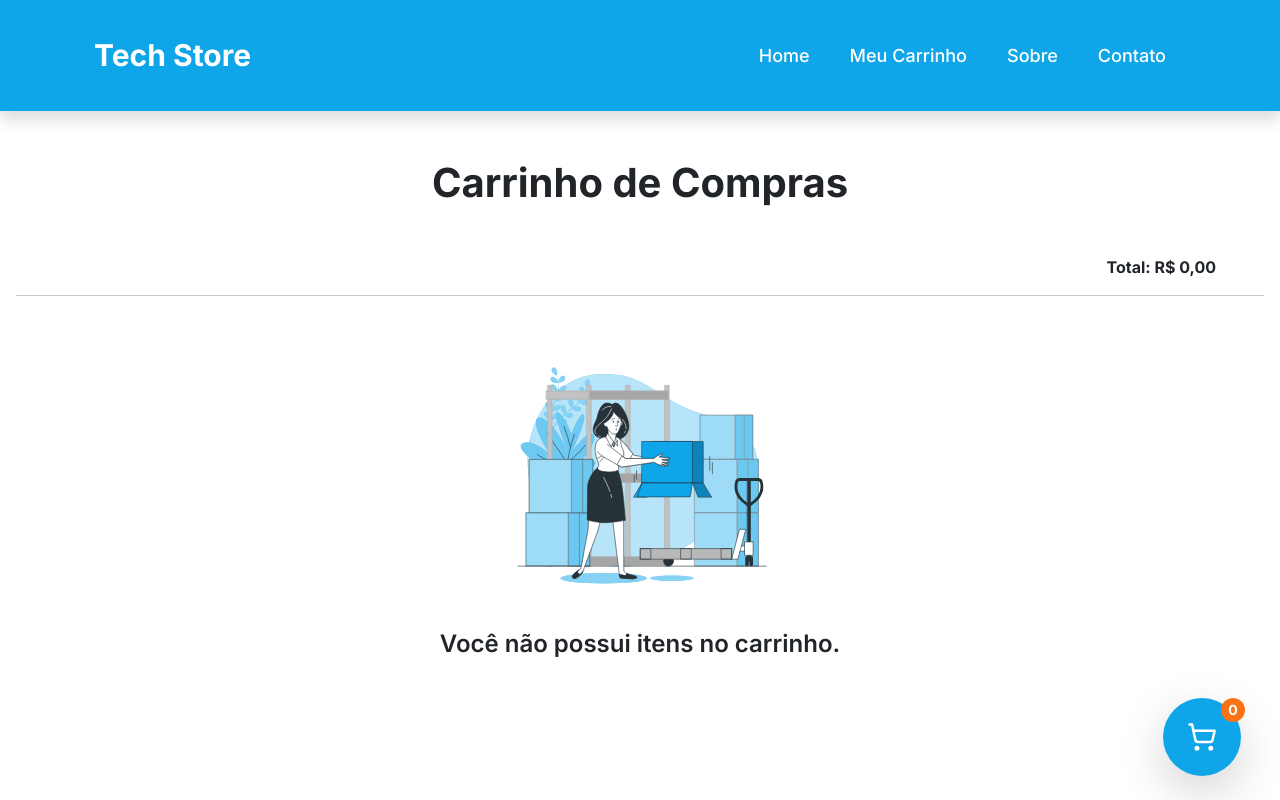
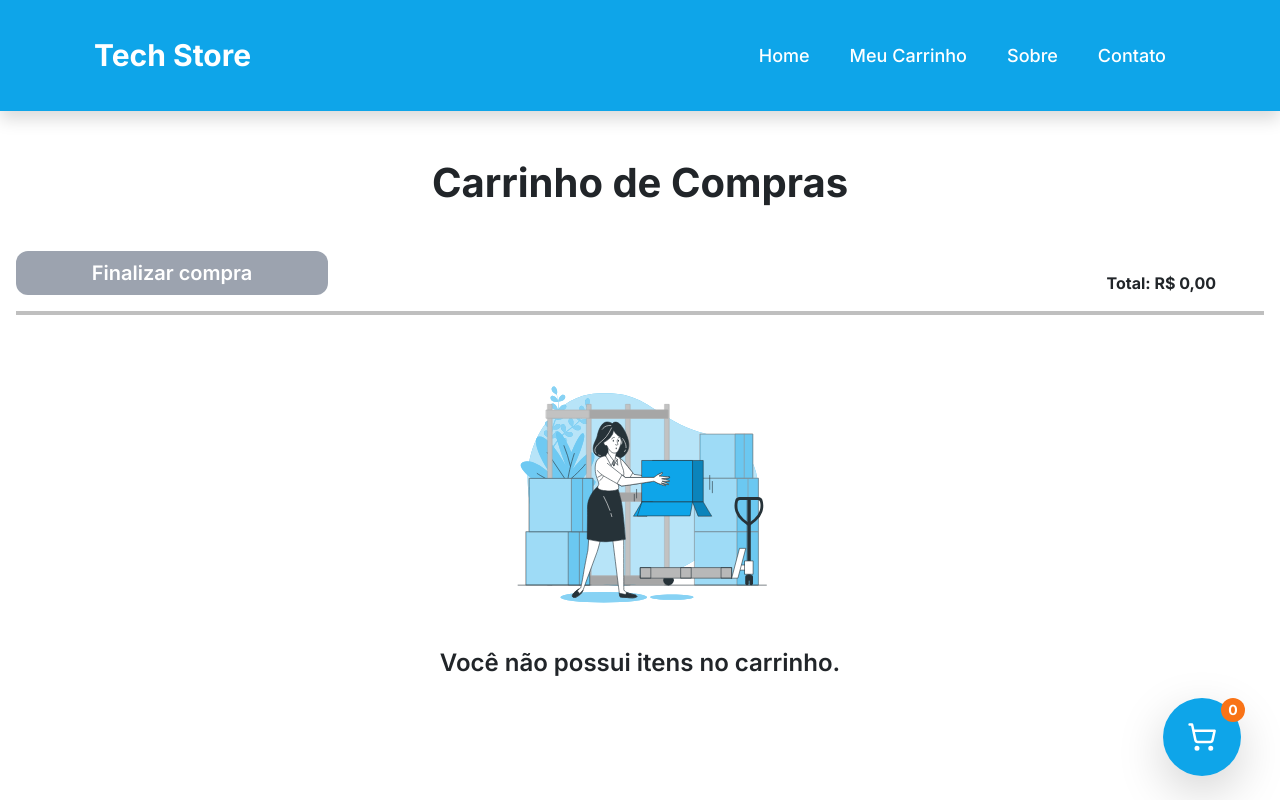
Before and after one commit to brunom-dev/project-Ecommerce, a React (Vite) app: page /cart in a window 1280 px wide. Built offline with nearby package versions, Linux system fonts and the light colour scheme.

Commit message:
feat: add funcionalidade de enviar o pedido para o whatsapp

```diff
--- a/src/context/CartContext.tsx
+++ b/src/context/CartContext.tsx
@@ -69,6 +69,19 @@ export const CartProvider = ({children}: {children: React.ReactNode}) => {
             })
 
             setNumberCart(numberCart - 1);
+        },
+
+        finishCart(cart: CartProps) {
+            let cartItems = "Ola, estou interessado em alguns produtos. \n\n";
+            cartItems += cart.products.map( (item) => {
+                return (
+                    `| *${item.name}* - Quantidade: (${item.qtd}) - Preço: *R$${item.price}* |`
+                )
+            }).join("\n");
+
+            const mensagge = encodeURIComponent(cartItems);
+            const phone = +5588988337938;
+            window.open(`https://wa.me/${phone}?text=${mensagge}`, "_blank");
         }
 
     }
--- a/src/interfaces/CartProps.ts
+++ b/src/interfaces/CartProps.ts
@@ -5,6 +5,7 @@ export interface CartProps {
     totalCart:number;
     addCart(cart: object): void;
     removeCart(id: number): void;
+    finishCart(cart: CartProps): void;
 }
 
 export type product = {
--- a/src/page/Cart/index.tsx
+++ b/src/page/Cart/index.tsx
@@ -24,9 +24,26 @@ export function Cart() {
 
             <h1 className='text-center mt-5 mb-4 font-bold '>Carrinho de Compras</h1>
 
-            <div className='mt-2'>
-                <p className='w-full font-bold text-right px-5'>Total: {cart.totalCart.toLocaleString('pt-br', {style: "currency", currency: 'BRL'})}</p>
-                <hr />
+
+
+            <div className='mt-4'>
+
+                <div className='flex relative flex-col-reverse'>
+
+                    <div className='md:w-3/12 w-full bottom-0 flex md:absolute'>
+                        <button
+                            className=' w-full bg-green-400 py-2 text-white text-xl font-semibold xl:rounded-e-xl rounded-xl disabled:bg-gray-400 disabled:hover:bg-gray-400 active:bg-green-600 md:hover:bg-green-600 transition-all'
+                            disabled={products.length === 0}
+                            onClick={() => cart.finishCart(cart)}
+                        >
+                            Finalizar compra
+                        </button>
+                    </div>
+
+                    <p className='w-full font-bold text-right px-5 md:align-self-end md:mb-0'>Total: {cart.totalCart.toLocaleString('pt-br', {style: "currency", currency: 'BRL'})}</p>
+                </div>
+
+                <hr className='border-black border-4'/>
             </div>
 
             {products.length > 0 ?
@@ -64,6 +81,7 @@ export function Cart() {
                             <button className='bg-red-600 text-white py-1 px-3 rounded-lg inline-flex gap-2 font-bold w-full flex justify-center active:scale-95 transition-all duration-200' onClick={() => cart.removeCart(product.id)}><Trash size={20}/> Remover</button>
                         </div>
                     </section>
+
                 ))
             :
                 <div className='flex justify-center flex-col items-center w-full '>
@@ -72,6 +90,8 @@ export function Cart() {
                 </div>
              }
 
+
+
         </div>
     )
 }
```
